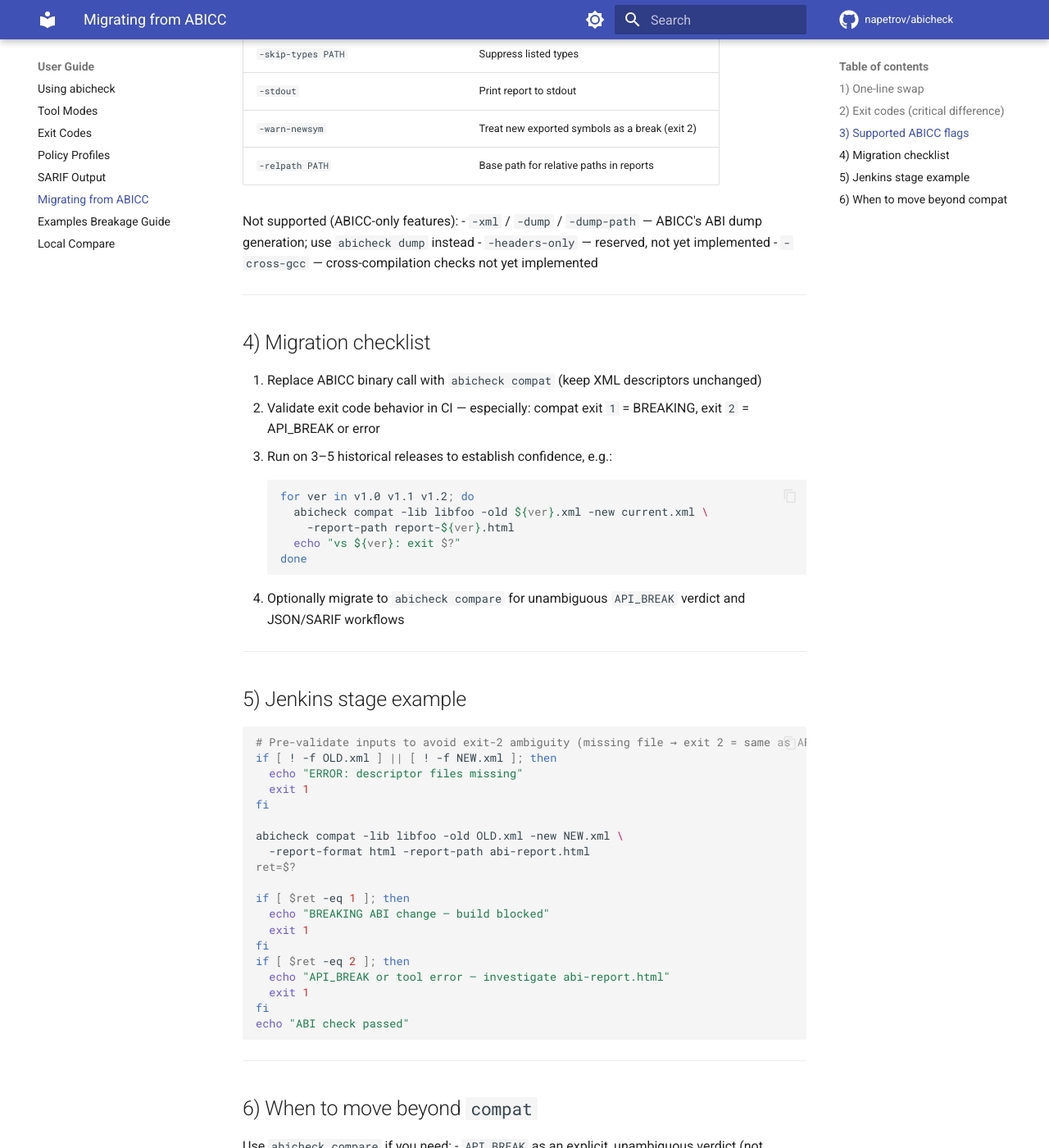
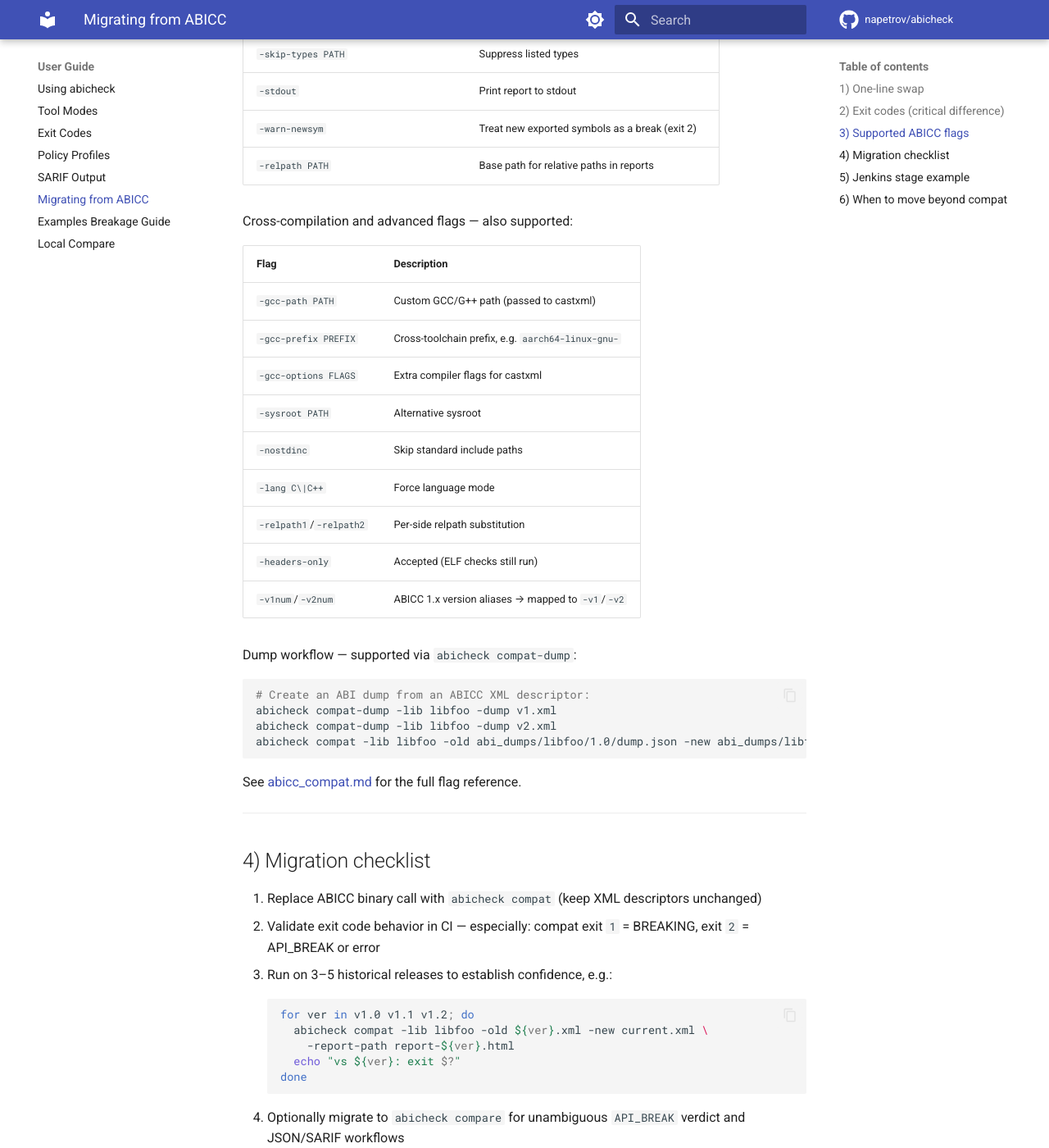
Before and after one commit to napetrov/abicheck, an MkDocs documentation site: the page built from docs/migration/from_abicc.md, in a window 1280 px wide and 1400 px high, scrolled down 1984 px. Shown: the whole window at 82% size. Built offline with MkDocs 1.6.1 and Material for MkDocs 9.7.7, drawn with Linux system fonts in a browser that asks for light colours; comment, search, counter and statistics services are not loaded.

Commit message:
docs/tests: update ABICC migration guide and add real-binary compat tests (#112)
* docs/tests: refresh ABICC migration guide + real-binary compat integration tests

* test: remove system-path real-binary integration tests

Remove test_compat_real_libz_no_change and test_compat_real_libzstd_no_change
which depended on /usr/lib/x86_64-linux-gnu/ system files that are not
guaranteed to exist in CI environments. Also remove now-unused subprocess
and sys imports.

* docs: remove real-world TBB example section from migration guide

Section 4 (Real-world validation examples) contained incorrect TBB
classification results and hardcoded /usr/lib paths. Removed entirely.
Renumbered remaining sections 5→5, 6→5, 7→6.

* fix: use abicheck.compat.cli import path in test_compat_extended

Functions live in abicheck/compat/cli.py — import directly from there
instead of going through the re-export in abicheck/cli.py.

* fix: sort imports in test_compat_extended (ruff I001)

````diff
--- a/docs/migration/from_abicc.md
+++ b/docs/migration/from_abicc.md
@@ -69,10 +69,30 @@ Core flags — fully supported:
 | `-warn-newsym` | | Treat new exported symbols as a break (exit 2) |
 | `-relpath PATH` | | Base path for relative paths in reports |
 
-Not supported (ABICC-only features):
-- `-xml` / `-dump` / `-dump-path` — ABICC's ABI dump generation; use `abicheck dump` instead
-- `-headers-only` — reserved, not yet implemented
-- `-cross-gcc` — cross-compilation checks not yet implemented
+Cross-compilation and advanced flags — also supported:
+
+| Flag | Description |
+|------|-------------|
+| `-gcc-path PATH` | Custom GCC/G++ path (passed to castxml) |
+| `-gcc-prefix PREFIX` | Cross-toolchain prefix, e.g. `aarch64-linux-gnu-` |
+| `-gcc-options FLAGS` | Extra compiler flags for castxml |
+| `-sysroot PATH` | Alternative sysroot |
+| `-nostdinc` | Skip standard include paths |
+| `-lang C\|C++` | Force language mode |
+| `-relpath1`/`-relpath2` | Per-side relpath substitution |
+| `-headers-only` | Accepted (ELF checks still run) |
+| `-v1num`/`-v2num` | ABICC 1.x version aliases → mapped to `-v1`/`-v2` |
+
+Dump workflow — supported via `abicheck compat-dump`:
+
+```bash
+# Create an ABI dump from an ABICC XML descriptor:
+abicheck compat-dump -lib libfoo -dump v1.xml
+abicheck compat-dump -lib libfoo -dump v2.xml
+abicheck compat -lib libfoo -old abi_dumps/libfoo/1.0/dump.json -new abi_dumps/libfoo/2.0/dump.json
+```
+
+See [abicc_compat.md](../abicc_compat.md) for the full flag reference.
 
 ---
 
````
Also changed, not shown: 1 other file.
